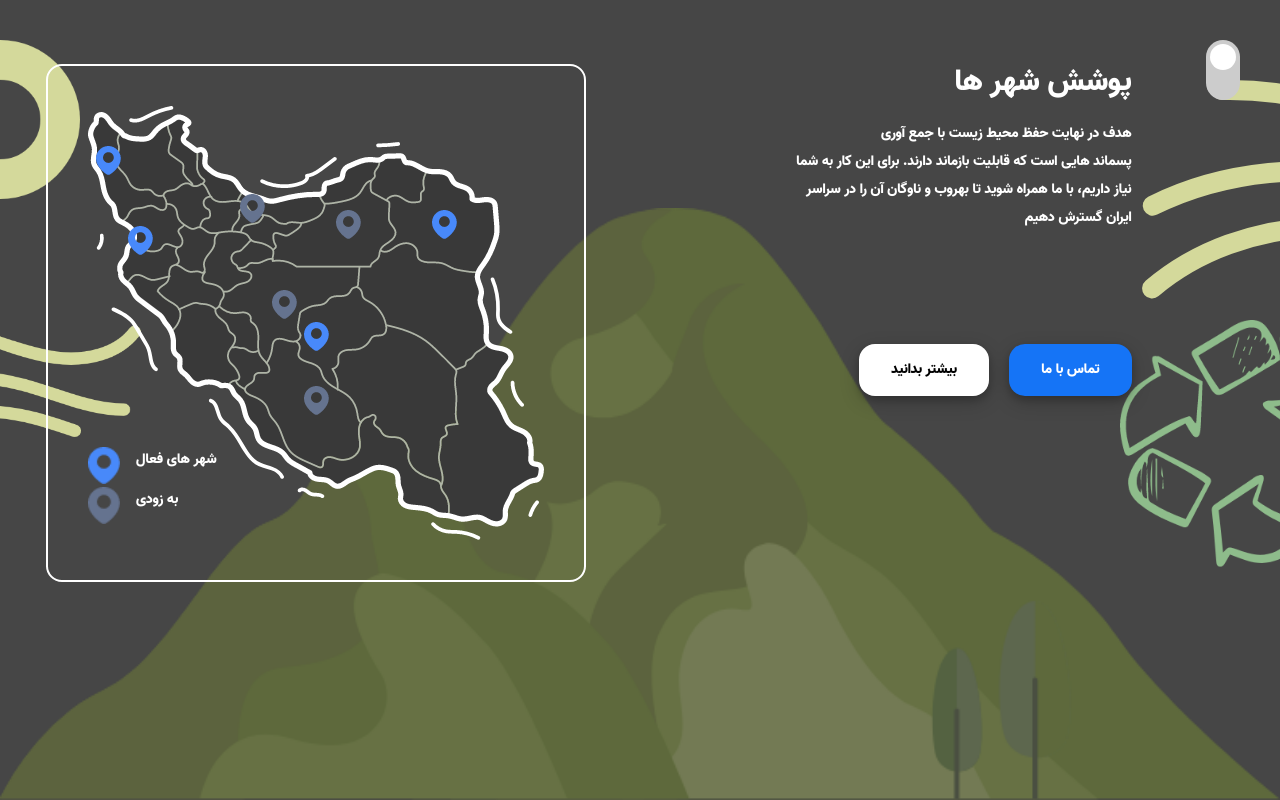
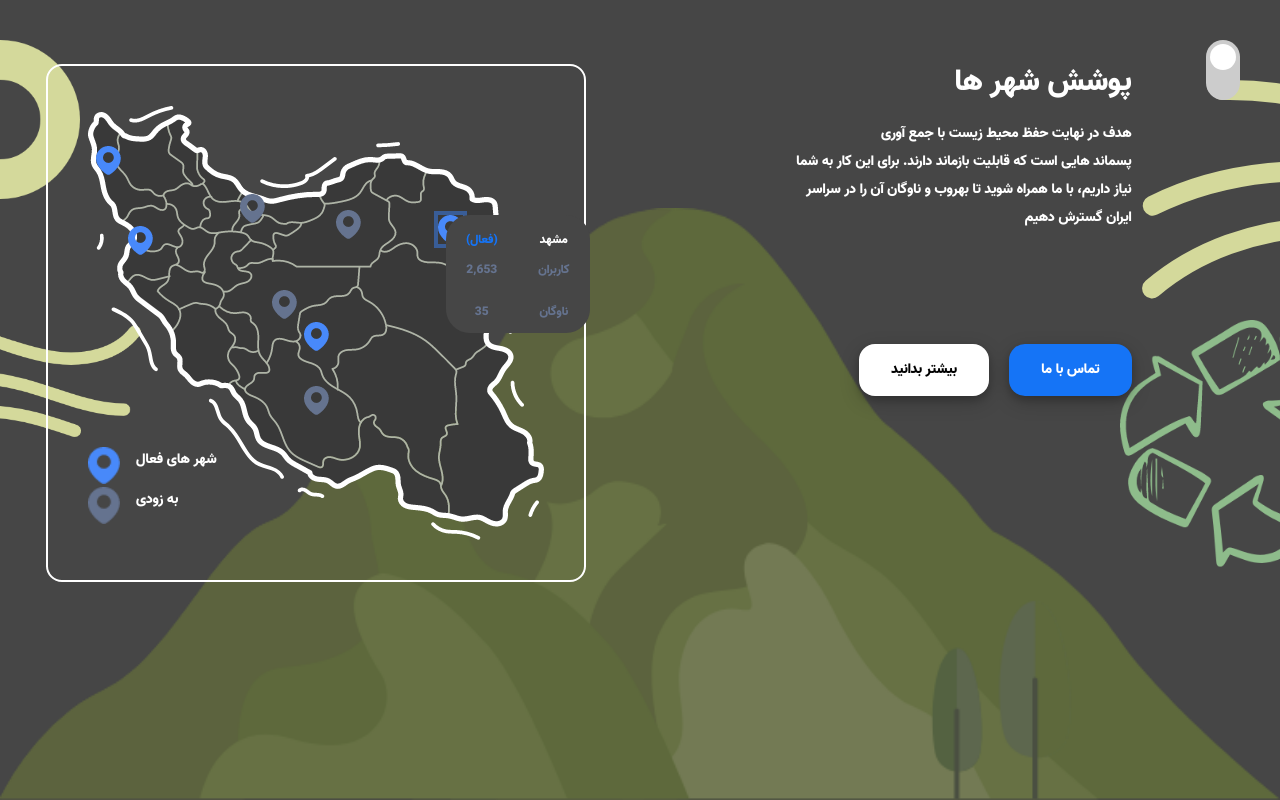
Before and after one commit to hiphoppa/TailwindCss, a React (Create React App) app: page / in a window 1280 px wide. Built offline with nearby package versions, Linux system fonts and the light colour scheme.

Commit message:
mashhad modal set

```diff
--- a/src/App.css
+++ b/src/App.css
@@ -170,3 +170,7 @@ textarea:focus {
 .c-text-light-dark {
     color: #65738F;
 }
+
+.c-left-70 {
+    left: 70%;
+}
--- a/src/Content/Content.jsx
+++ b/src/Content/Content.jsx
@@ -45,8 +45,8 @@ const Content = ({ dark }) => {
                             <div
                                 className="justify-center items-center sm:flex sm:overflow-x-hidden overflow-y-auto fixed inset-0 z-40 outline-none focus:outline-none"
                             >
-                                <div className="relative w-10/12 sm:w-2/5 h-4/5 my-6 top-24 sm:top-0 sm:rounded-l-2xl rounded-t-2xl flex flex-col mx-auto">
-                                    <div className={`border-0 rounded-3xl shadow-lg flex sm:relative top-24 flex-col w-full outline-none focus:outline-none ${dark ? 'bg-white' : 'dark-mode'}`}>
+                                <div className="relative w-10/12 sm:w-2/5 h-4/5 my-6 top-24 sm:top-2 sm:top-0 sm:rounded-l-2xl rounded-t-2xl flex flex-col mx-auto">
+                                    <div className={`border-0 rounded-3xl shadow-lg flex sm:relative top-24 sm:top-2 flex-col w-full outline-none focus:outline-none ${dark ? 'bg-white' : 'dark-mode'}`}>
                                         <div className="relative w-full p-6 flex-auto">
                                             <img src="./img/Path 2645@2x.png" alt="exit" className={`absolute top-8 left-8 cursor-pointer ${dark ? '' : 'bg-white'}`} onClick={() => setModal(false)} />
                                             <MoreInfo dark={dark} />
--- a/src/Content/Map.jsx
+++ b/src/Content/Map.jsx
@@ -1,6 +1,8 @@
-import React, { Fragment } from 'react';
+import React, { Fragment, useState } from 'react';
+import Town from './Towns';
 
-const Map = ({dark}) => {
+const Map = ({ dark }) => {
+    const [mashhad, setMashhad] = useState(false)
     return (
         <Fragment>
             <div className='border-solid border-2 p-10 m-10 md:m-0 rounded-2xl border-white relative mt-8 md:mt-0'>
@@ -14,7 +16,6 @@ const Map = ({dark}) => {
                     <img src="./img/Path 206@2x.png" alt="path 206 lg" className='z-10 hidden sm:flex w-8' />
                     <img src="./img/Path 206.png" alt="path 206 sm" className='z-10 flex sm:hidden w-4' />
                 </div>
-
                 <img src={dark ? './img/Group 28@2x.png' : './img/Group -1@2x.png'} className='c-transition' alt="group" />
                 <img src="./img/Path 207@2x.png" alt="path lg" className='absolute top-80 left-64 cursor-pointer hidden sm:flex' />
                 <img src="./img/Path 207.png" alt="path sm" className='absolute top-40 left-32 cursor-pointer flex sm:hidden' />
@@ -26,7 +27,15 @@ const Map = ({dark}) => {
                 <img src="./img/Path 207.png" alt="path sm" className='absolute top-20 left-28 cursor-pointer flex sm:hidden' />
                 <img src="./img/Path 206@2x.png" alt="path lg" className='absolute top-64 left-64 cursor-pointer hidden sm:flex' />
                 <img src="./img/Path 206.png" alt="path sm" className='absolute top-32 left-36 cursor-pointer flex sm:hidden' />
-                <img src="./img/Path 206@2x.png" alt="path lg" className='absolute top-36 left-96 cursor-pointer hidden sm:flex' />
+                <div className="sm:-top-3/4 sm:left-1/10 hidden relative sm:flex">
+                    <img
+                        src="./img/Path 206@2x.png"
+                        alt="path lg"
+                        className={`absolute sm:top-1/4 sm:left-2/3 cursor-pointer ${mashhad ? '' : 'ring-4'}`}
+                        onClick={() => setMashhad(!mashhad)}
+                    />
+                    <Town hide={mashhad} dark={dark} />
+                </div>
                 <img src="./img/Path 206.png" alt="path sm" className='absolute top-20 left-48 cursor-pointer flex sm:hidden' />
                 <img src="./img/Path 206@2x.png" alt="path lg" className='absolute top-40 left-20 cursor-pointer hidden sm:flex' />
                 <img src="./img/Path 206.png" alt="path sm" className='absolute top-24 left-20 cursor-pointer flex sm:hidden' />
--- /dev/null
+++ b/src/Content/Towns.jsx
@@ -0,0 +1,34 @@
+import React, { Fragment } from 'react';
+
+const Town = ({hide, dark}) => {
+    return (
+        <Fragment>
+            <div className={`absolute rounded-3xl ${dark ? "bg-white" : "dark-mode"} w-36 flex justify-around ${hide ? "hidden" : "flex"}`}>
+                <table class="table-auto border-none mx-auto w-full mt-4">
+                    <thead className=''>
+                        <tr className='pb-8 leading-10'>
+                            <th className={`text-xs font-light ${dark ? 'c-text-light' : 'text-white'}`}> مشهد </th>
+                            <th className='text-xs font-light c-blue'> (فعال) </th>
+                        </tr>
+                    </thead>
+                    <tbody className=''>
+                        <tr className=''>
+                            <td className='text-center'>
+                                <h2 className="text-xs font-light c-text-light-dark"> کاربران </h2>
+                            </td>
+                            <td className='c-text-light-dark text-xs font-light text-center leading-10'> 2,653 </td>
+                        </tr>
+                        <tr className=''>
+                            <td className='text-center'>
+                                <h2 className="text-xs font-light c-text-light-dark"> ناوگان </h2>
+                            </td>
+                            <td className='c-text-light-dark text-xs font-light text-center leading-10'> 35 </td>
+                        </tr>
+                    </tbody>
+                </table>
+            </div>
+        </Fragment>
+    );
+}
+
+export default Town;
--- a/tailwind.config.js
+++ b/tailwind.config.js
@@ -2,7 +2,11 @@ module.exports = {
     purge: [],
     darkMode: false, // or 'media' or 'class'
     theme: {
-        extend: {},
+        extend: {
+            inset: {
+                '1/10': '10%',
+            },
+        },
     },
     variants: {
         extend: {
```
Also changed, not shown: 2 other files (tests, documents, lock files or other folders).
